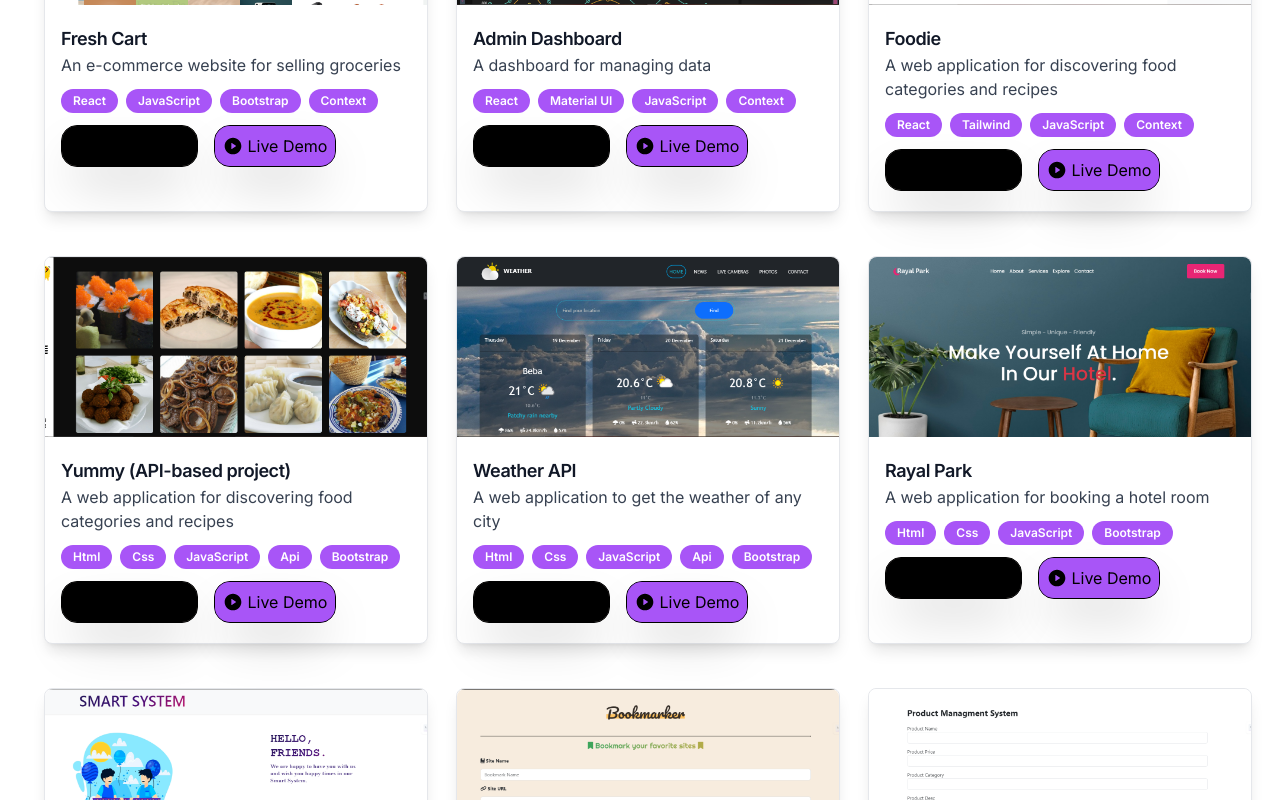
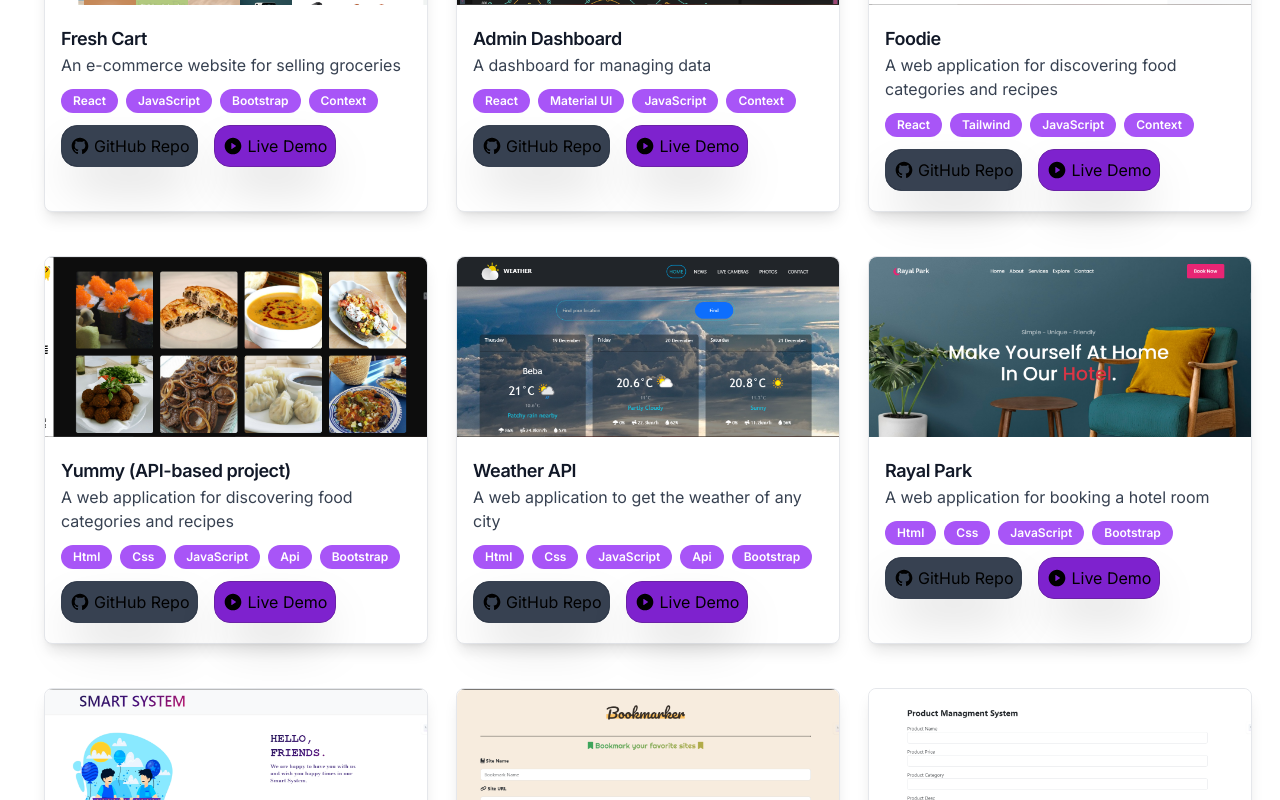
Before and after one commit to HusseinAshraf/My-Portfolio, a React (Vite) app: page / in a window 1280 px wide. Shown: the part 2400-3200 px from the top of the page. Built offline with nearby package versions, Linux system fonts and the light colour scheme.

Commit message:
update button

```diff
--- a/src/assets/constants/index.js
+++ b/src/assets/constants/index.js
@@ -119,7 +119,7 @@ export const PROJECTS = [
       'Exam Mentor is a web application that helps students prepare for exams by providing quizzes and study materials',
     image: project17,
     gitHubLink: 'https://github.com/HusseinAshraf/quiz-app-SNS.git',
-    liveDemoLink: 'https://github.com/HusseinAshraf/quiz-app-SNS.git',
+    liveDemoLink: 'https://husseinashraf.github.io/quiz-app-SNS/',
     tech: ['Html', 'Css', 'JavaScript', 'Api', 'Bootstrap'],
     filterId: ['JS / API'],
   },
--- a/src/components/projects/ProjectButton.jsx
+++ b/src/components/projects/ProjectButton.jsx
@@ -1,11 +1,10 @@
-/* eslint-disable react/prop-types */
 function ProjectButton({ href, children, btnColor }) {
   const blackBtn = (
     <a
-      className="before:ease before:content-['GitHub Repo'] w-25 relative flex cursor-pointer items-center justify-center overflow-hidden rounded-2xl border border-black bg-stone-500 px-2 py-2 shadow-2xl before:absolute before:left-0 before:-ml-2 before:h-40 before:w-40 before:origin-top-right before:-translate-x-full before:translate-y-12 before:-rotate-90 before:bg-black before:transition-all before:duration-300 hover:text-white hover:shadow-stone-700 hover:before:-rotate-180"
+      className="before:ease before:content-['GitHub Repo'] w-25 relative flex cursor-pointer items-center justify-center overflow-hidden rounded-2xl border border-gray-700 bg-gray-900 px-2 py-2 shadow-2xl before:absolute before:left-0 before:-ml-2 before:h-40 before:w-40 before:origin-top-right before:-translate-x-full before:translate-y-12 before:-rotate-90 before:bg-gray-700 before:transition-all before:duration-300 hover:text-white hover:shadow-gray-800 hover:before:-rotate-180 hover:before:bg-gray-600 dark:border-gray-800 dark:bg-gray-900 dark:hover:bg-gray-800 dark:hover:before:bg-gray-700"
       href={href}
       target="_blank"
-      rel="noopener norefferer"
+      rel="noopener noreferrer"
     >
       <span className="relative z-10 flex items-center justify-center gap-1">
         {children}
@@ -15,16 +14,17 @@ function ProjectButton({ href, children, btnColor }) {
 
   const purpleBtn = (
     <a
-      className="before:ease before:content-['Live Demo'] relative flex w-25 cursor-pointer items-center justify-center overflow-hidden rounded-2xl border border-black bg-purple-700 px-2 py-2 shadow-2xl before:absolute before:left-0 before:-ml-2 before:h-40 before:w-40 before:origin-top-right before:-translate-x-full before:translate-y-12 before:-rotate-90 before:bg-purple-500 before:text-black before:transition-all before:duration-300 hover:text-white hover:shadow-black hover:before:-rotate-180"
+      className="before:ease before:content-['Live Demo'] relative flex w-25 cursor-pointer items-center justify-center overflow-hidden rounded-2xl border border-purple-800 bg-purple-800 px-2 py-2 shadow-2xl before:absolute before:left-0 before:-ml-2 before:h-40 before:w-40 before:origin-top-right before:-translate-x-full before:translate-y-12 before:-rotate-90 before:bg-purple-700 before:text-black before:transition-all before:duration-300 hover:text-white hover:shadow-purple-900 hover:before:-rotate-180 hover:before:bg-purple-600 dark:border-purple-900 dark:bg-purple-900 dark:hover:bg-purple-800 dark:hover:before:bg-purple-700"
       href={href}
       target="_blank"
-      rel="noopener norefferer"
+      rel="noopener noreferrer"
     >
       <span className="relative z-10 flex items-center justify-center gap-1">
         {children}
       </span>
     </a>
   );
+
   if (btnColor === 'black') {
     return blackBtn;
   }
```
